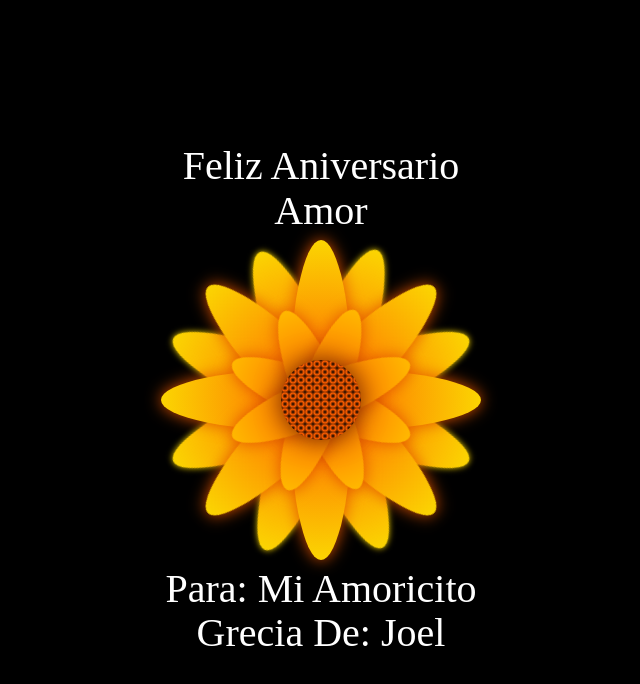
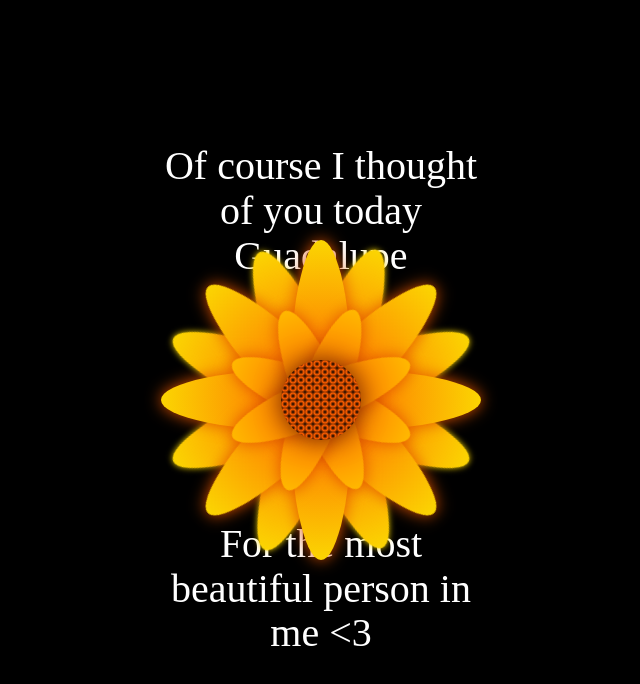
Before and after one commit to JOELCACOSTA/FloresAmarillas, a plain HTML site: page index.html in a window 1280 px wide. Shown: the whole page, without its empty margins (319-959 px from the left). Drawn offline with Linux system fonts and the light colour scheme.

Commit message:
Update index.html

```diff
--- a/index.html
+++ b/index.html
@@ -10,7 +10,7 @@
 <body>
 
 <div class="flower">
-    <div class="text-above"> Feliz Aniversario Amor </div>
+    <div class="text-above"> Of course I thought of you today Guadalupe </div>
     <div class="mid">
     </div>
     <div class="Petal1 p1">
@@ -37,7 +37,7 @@
     </div>
     <div class="Petal3 p4">
     </div>
-    <div class="text-below">Para: Mi Amoricito Grecia De: Joel </div>
+    <div class="text-below"> For the most beautiful person in me <3 </div>
   </div>
 </body>
 </html>
```
